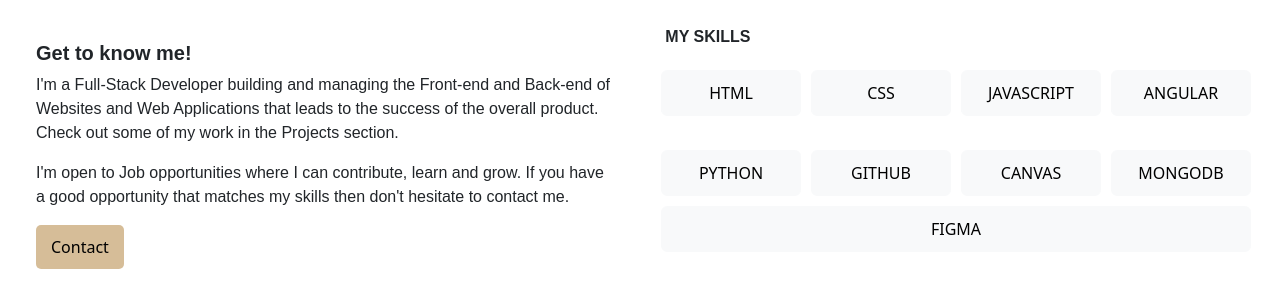
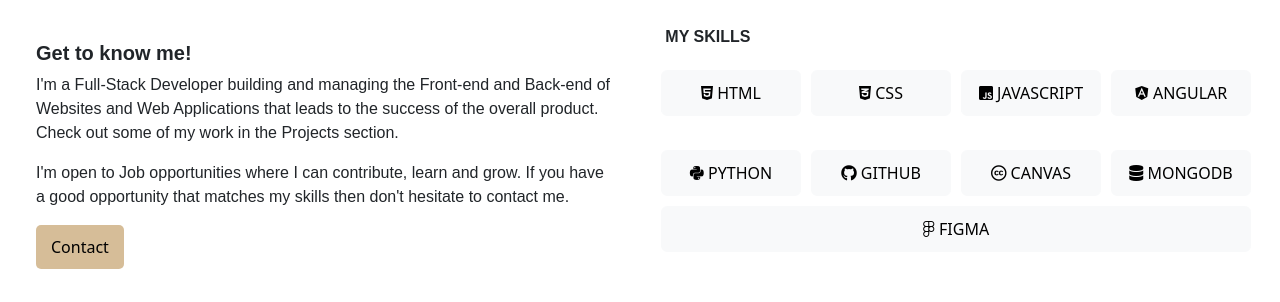
Before and after one commit to mthimkulu23/Angular-Portfolio, an Angular app: page / in a window 1280 px wide. Shown: the part 906-1208 px from the top of the page. Built offline with nearby package versions, Linux system fonts and the light colour scheme.

Commit message:
added icons on buttons

```diff
--- a/src/app/nav/nav.component.scss
+++ b/src/app/nav/nav.component.scss
@@ -19,7 +19,7 @@
 }
 
 .custom-btn:hover {
-  background-color: yellow; /* Yellow background on hover */
+  background-color: #FFF078; /* Yellow background on hover */
   color: black; /* Change color to black on hover */
 }
 
--- a/src/app/scroll-feature/scroll-feature.component.html
+++ b/src/app/scroll-feature/scroll-feature.component.html
@@ -1,6 +1,6 @@
 <link rel="stylesheet" href="https://cdnjs.cloudflare.com/ajax/libs/font-awesome/6.0.0-beta3/css/all.min.css">
 <link href="https://cdn.jsdelivr.net/npm/bootstrap@5.3.2/dist/css/bootstrap.min.css" rel="stylesheet" integrity="sha384-T3c6CoIi6uLrA9TneNEoa7RxnatzjcDSCmG1MXxSR1GAsXEV/Dwwykc2MPK8M2HN" crossorigin="anonymous">
-
+<link rel="stylesheet" href="https://cdnjs.cloudflare.com/ajax/libs/font-awesome/5.15.4/css/all.min.css">
 <div data-bs-spy="scroll" data-bs-target="#navbar-example2" data-bs-root-margin="0px 0px -40%" data-bs-smooth-scroll="true" class="scrollspy-example " tabindex="0">
   <div class="video position-relative">
     <video autoplay muted loop id="myVideo">
@@ -47,31 +47,48 @@
             <div class="get_to_know">&nbsp;&nbsp;&nbsp;MY SKILLS</div>
             <div class="card-body">
                 <div class="row">
-              <button type="button" class="btn btn-light">HTML</button>
-              <button type="button" class="btn btn-light">CSS</button>
-              <button type="button" class="btn btn-light">JAVASCRIPT</button>
-              <button type="button" class="btn btn-light">ANGULAR</button>
 
+                    <button type="button" class="btn btn-light">
+                        <i class="fab fa-html5"></i> HTML
+                    </button>
+                    <button type="button" class="btn btn-light">
+                        <i class="fab fa-css3-alt"></i> CSS
+                    </button>
+                    <button type="button" class="btn btn-light">
+                        <i class="fab fa-js-square"></i> JAVASCRIPT
+                    </button>
+                    <button type="button" class="btn btn-light">
+                        <i class="fab fa-angular"></i> ANGULAR
+                    </button>
 
                     <br>
 
-              <!-- Force next columns to break to new line -->
+
                     <div class="w-100"></div><br>
-              <button type="button" class="btn btn-light">PYTHON</button>
-              <button type="button" class="btn btn-light">GITHUB</button>
-              <button type="button" class="btn btn-light">CANVAS</button>
-              <button type="button" class="btn btn-light">MONGODB</button>
+                    <button type="button" class="btn btn-light">
+                        <i class="fab fa-python"></i> PYTHON
+                    </button>
+                    <button type="button" class="btn btn-light">
+                        <i class="fab fa-github"></i> GITHUB
+                    </button>
+                    <button type="button" class="btn btn-light">
+                        <i class="fab fa-creative-commons"></i> CANVAS
+                    </button>
+                    <button type="button" class="btn btn-light">
+                        <i class="fas fa-database"></i> MONGODB
+                    </button>
 
                     <br>
 
-              <button type="button" class="btn btn-light">FIGMA</button>
+                    <button type="button" class="btn btn-light">
+                        <i class="fab fa-figma"></i> FIGMA
+                    </button>
 
 
                 </div>
             </div>
         </div>
     </div>
-
 
 
       <div class="resume">
```
Lines whose indentation alone changed are shown as unchanged.
